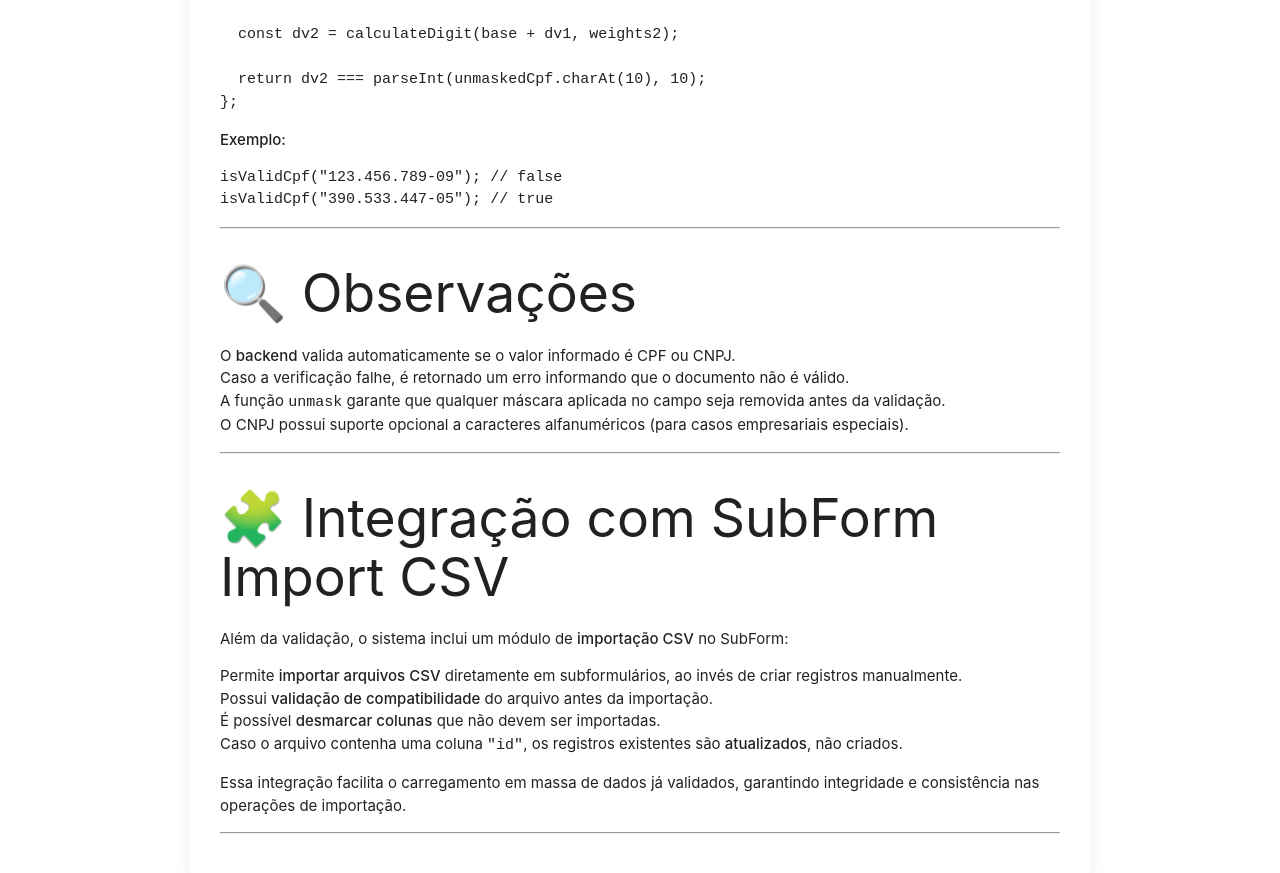
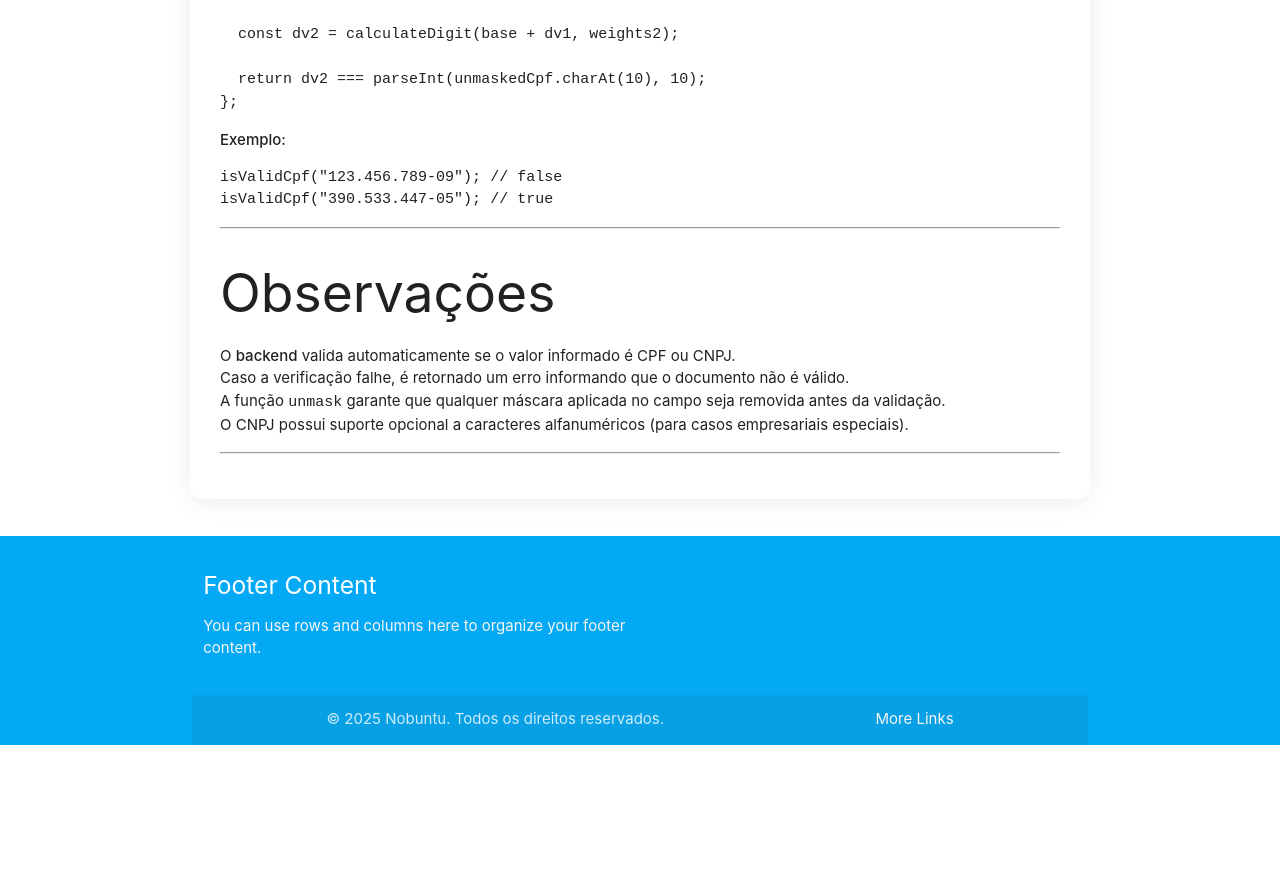
Before and after one commit to nobuntu-br/nobuntu-br.github.io, a Jekyll site: the page built from paginas/Angular/components/CpfCnpjComponent.md, in a window 1280 px wide and 900 px high, scrolled down 3052 px. Shown: the top 873 px of the window. Built offline with Jekyll 4.4.1, drawn with Linux system fonts in a browser that asks for light colours; after the commit the page ends 3797 px from its top, so only the background shows below that; some of the changed text lies outside the part shown.

Commit message:
Refactor documentation for CPF/CNPJ validator
Updated section headers and improved formatting in the documentation for the CPF/CNPJ validator.

```diff
--- a/paginas/Angular/components/CpfCnpjComponent.md
+++ b/paginas/Angular/components/CpfCnpjComponent.md
@@ -7,7 +7,7 @@
 
 # Validador de CPF/CNPJ
 
-## 📝 Descrição
+##  Descrição
 Módulo responsável pela **validação de campos de CPF e CNPJ**, tanto numéricos quanto alfanuméricos.
 É utilizado pelo **backend** e **frontend** para garantir que valores informados em formulários sejam **válidos** e **não falsos**.
 
@@ -17,7 +17,7 @@
 
 ---
 
-## ⚙️ Funções
+## Funções
 
 ### `unmask(value: string): string`
 Remove todos os caracteres não numéricos de uma string (ex: pontos, barras, traços).
@@ -139,7 +139,7 @@
 
 ---
 
-## 🔍 Observações
+##  Observações
 
 - O **backend** valida automaticamente se o valor informado é CPF ou CNPJ.
 - Caso a verificação falhe, é retornado um erro informando que o documento não é válido.
@@ -147,16 +147,3 @@
 - O CNPJ possui suporte opcional a caracteres alfanuméricos (para casos empresariais especiais).
 
 ---
-
-## 🧩 Integração com SubForm Import CSV
-
-Além da validação, o sistema inclui um módulo de **importação CSV** no SubForm:
-
-- Permite **importar arquivos CSV** diretamente em subformulários, ao invés de criar registros manualmente.
-- Possui **validação de compatibilidade** do arquivo antes da importação.
-- É possível **desmarcar colunas** que não devem ser importadas.
-- Caso o arquivo contenha uma coluna `"id"`, os registros existentes são **atualizados**, não criados.
-
-Essa integração facilita o carregamento em massa de dados já validados, garantindo integridade e consistência nas operações de importação.
-
----
```
